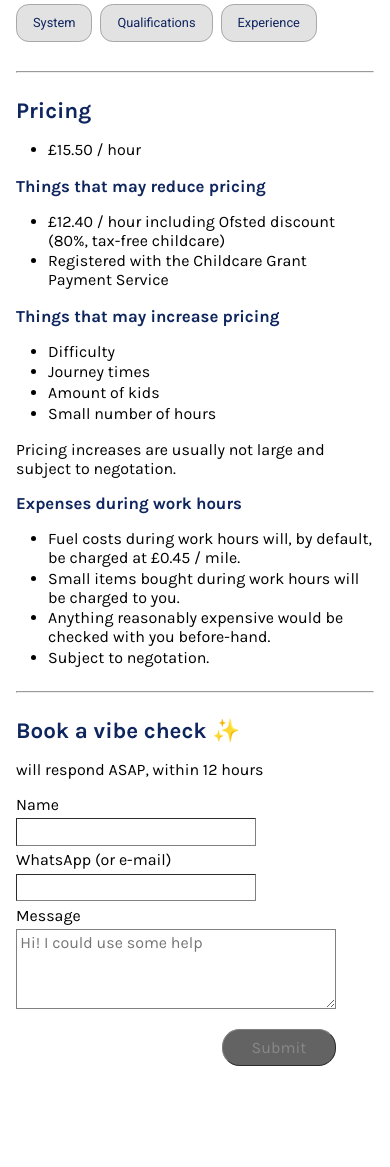
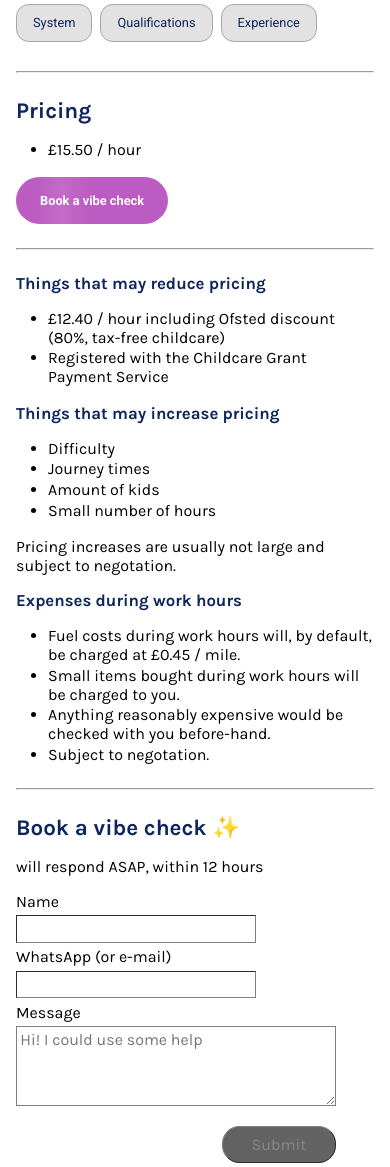
Before and after one commit to Krammy/childcare-replacement-website, a Flask app: page / in a window 390 px wide. Shown: the part 231-1398 px from the top of the page. Before the commit the page ends 1297 px from the top, so only its background shows below. Run offline with Flask 3, Linux system fonts and the light colour scheme.

Commit message:
added book button to pricing section on phone

```diff
--- a/templates/book-button.html
+++ b/templates/book-button.html
@@ -1,5 +1 @@
-<hr />
-<br>
-<button class="cta" onclick="window.location.href='#booking';" href="#booking">Book a vibe check</button>
-<br><br>
-<hr />
+<button class="cta phoneOnly" onclick="window.location.href='#booking';" href="#booking">Book a vibe check</button>
--- a/templates/pricing.html
+++ b/templates/pricing.html
@@ -6,6 +6,8 @@
 <ul>
     <li>£15.50 / hour</li>
 </ul>
+{% include 'book-button.html' %}
+<hr class="phoneOnly"/>
 <h3>Things that may reduce pricing</h3>
 <ul>
     <li>£12.40 / hour including Ofsted discount (80%, tax-free childcare)</li>
```
